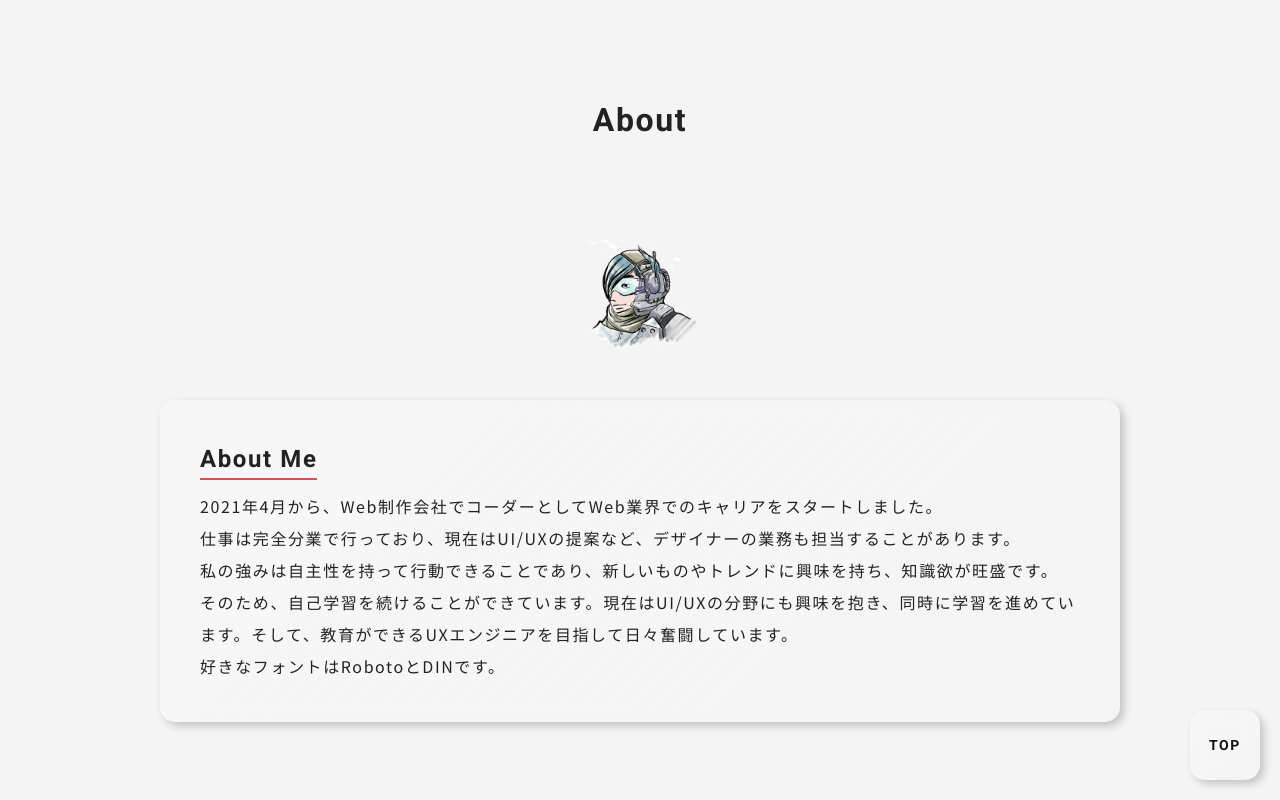
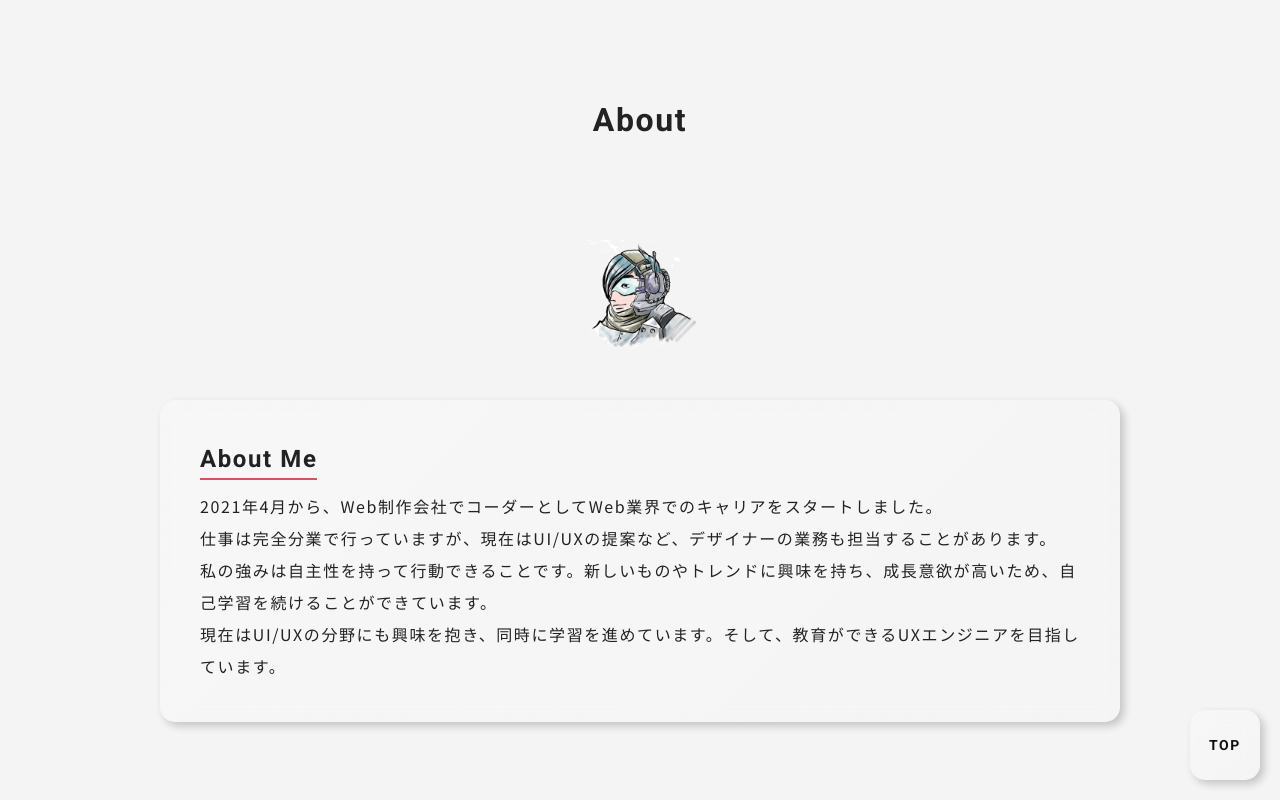
Before and after one commit to yuyuyusan/re-portfolio, a Next.js app: page /about in a window 1280 px wide. Shown: the top 800 px of the page. Built offline with nearby package versions, Linux system fonts and the light colour scheme.

Commit message:
[update] aboutページ修正

```diff
--- a/src/app/about/page.tsx
+++ b/src/app/about/page.tsx
@@ -23,13 +23,11 @@ export default function About() {
               <dd className={`${styles.defDesc} ${styles.jp}`}>
                 2021年4月から、Web制作会社でコーダーとしてWeb業界でのキャリアをスタートしました。
                 <br />
-                仕事は完全分業で行っており、現在はUI/UXの提案など、デザイナーの業務も担当することがあります。
+                仕事は完全分業で行っていますが、現在はUI/UXの提案など、デザイナーの業務も担当することがあります。
                 <br />
-                私の強みは自主性を持って行動できることであり、新しいものやトレンドに興味を持ち、知識欲が旺盛です。
+                私の強みは自主性を持って行動できることです。新しいものやトレンドに興味を持ち、成長意欲が高いため、自己学習を続けることができています。
                 <br />
-                そのため、自己学習を続けることができています。現在はUI/UXの分野にも興味を抱き、同時に学習を進めています。そして、教育ができるUXエンジニアを目指して日々奮闘しています。
-                <br />
-                好きなフォントはRobotoとDINです。
+                現在はUI/UXの分野にも興味を抱き、同時に学習を進めています。そして、教育ができるUXエンジニアを目指しています。
               </dd>
               {/* <dd className={`${styles.defDesc} ${styles.en}`}>
                 {`I started my career in the web industry as a coder in a web
```
